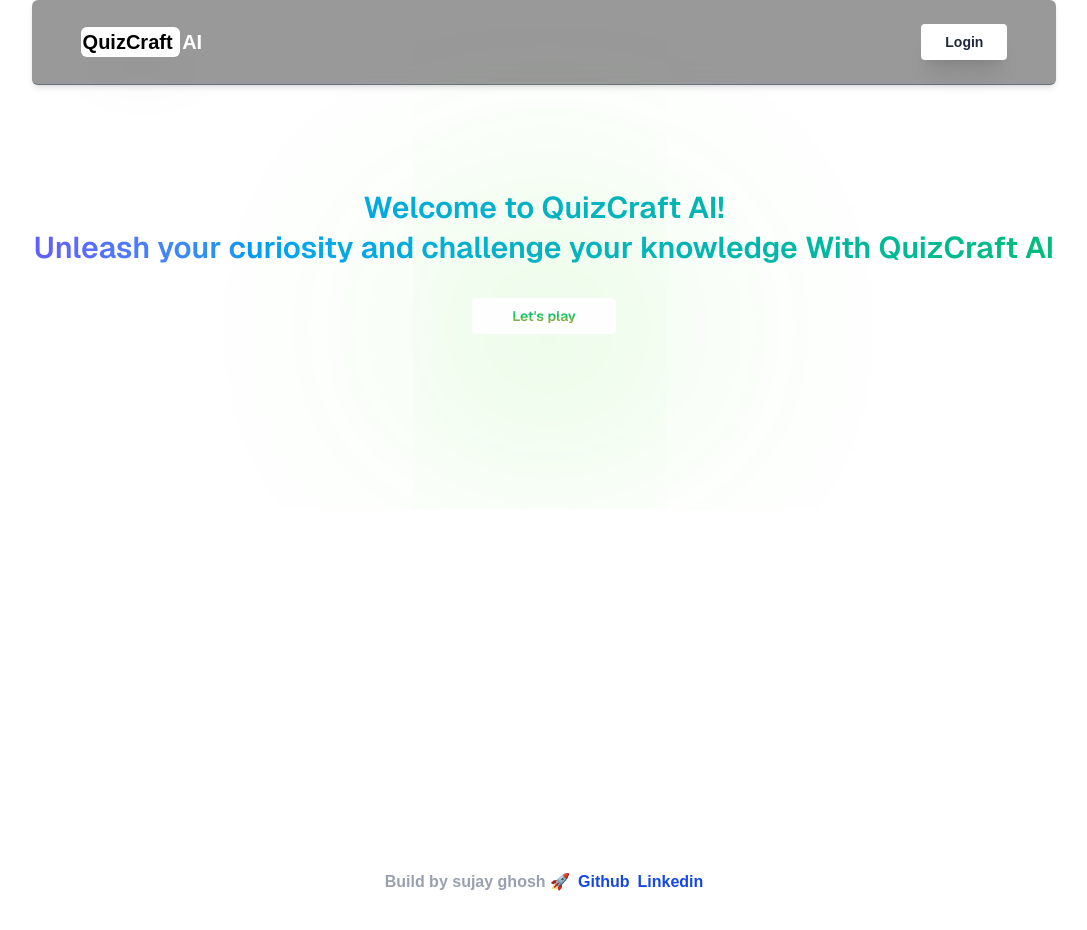
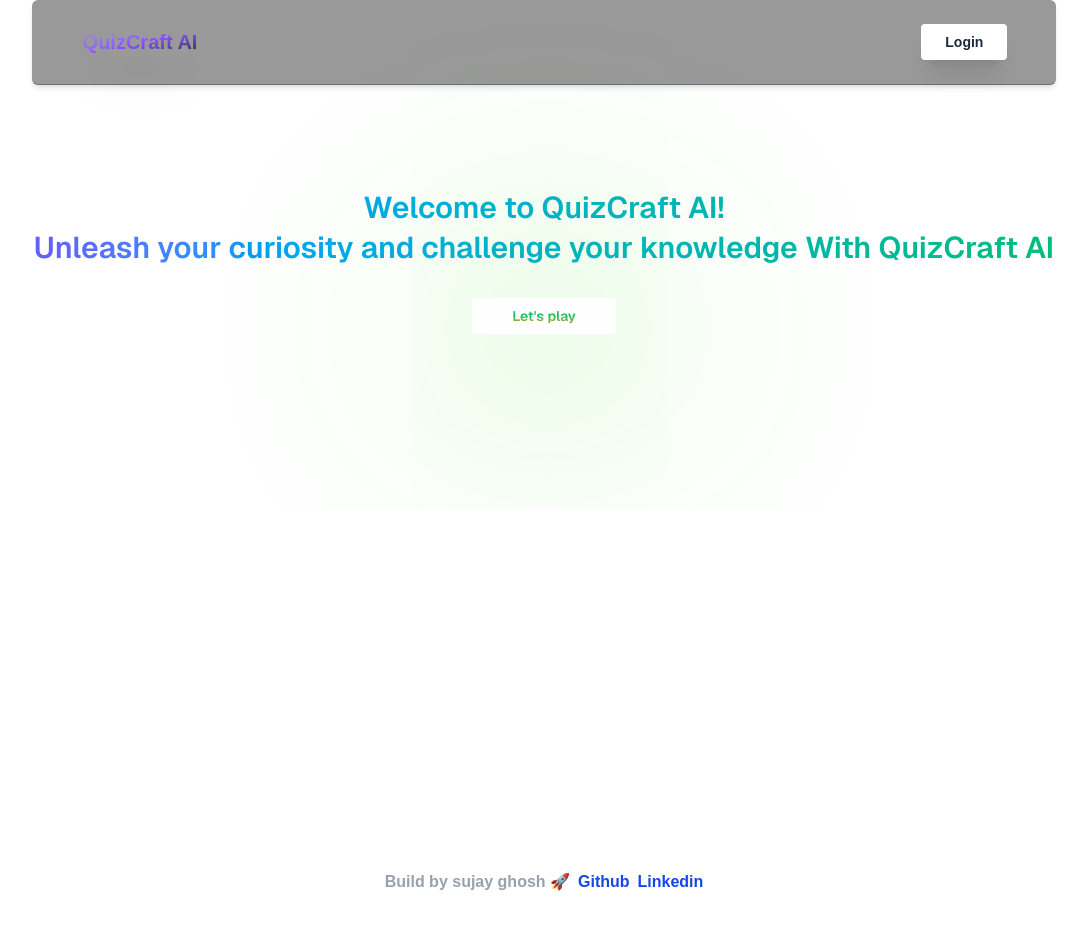
Before and after one commit to sujaycontributer/AI-Quiz-App, a Next.js app: page / in a window 1280 px wide. Shown: the top 930 px of the page, without its empty margins (96-1183 px from the left). Built offline with nearby package versions, Linux system fonts and the light colour scheme; no server answers.

Commit message:
Font -> gradient

```diff
--- a/app/components/Navbar.tsx
+++ b/app/components/Navbar.tsx
@@ -14,7 +14,7 @@ export default function Navbar () {
 
         <div className="w-[95%] p-1 mx-auto flex justify-between md:justify-between md:items-center gap-1 md:gap-4 cursor-pointer ">
             <div className="hidden md:block font-extrabold shadow-2xl" onClick={() => redirect("/")}>
-                <span className="bg-white  text-center text-xl text-black mr-0.5 px-0.5 py-1 rounded-md cursor-pointer">QuizCraft </span> <span className="text-xl text-white">AI</span>
+                <span className="bg-gradient-to-tl from-slate-800 via-violet-500 to-zinc-400 bg-clip-text text-transparent text-center text-xl  mr-0.5 px-0.5 py-1 rounded-md cursor-pointer">QuizCraft AI </span>
             </div>
         <div className={` ${status === 'authenticated'? 'block': 'hidden'} flex mx-auto gap-4`}>
             <div className={`rounded-md font-semibold hover:text-green-600 ${pathname === '/home'? 'text-green-600' : '' }`}>
```
